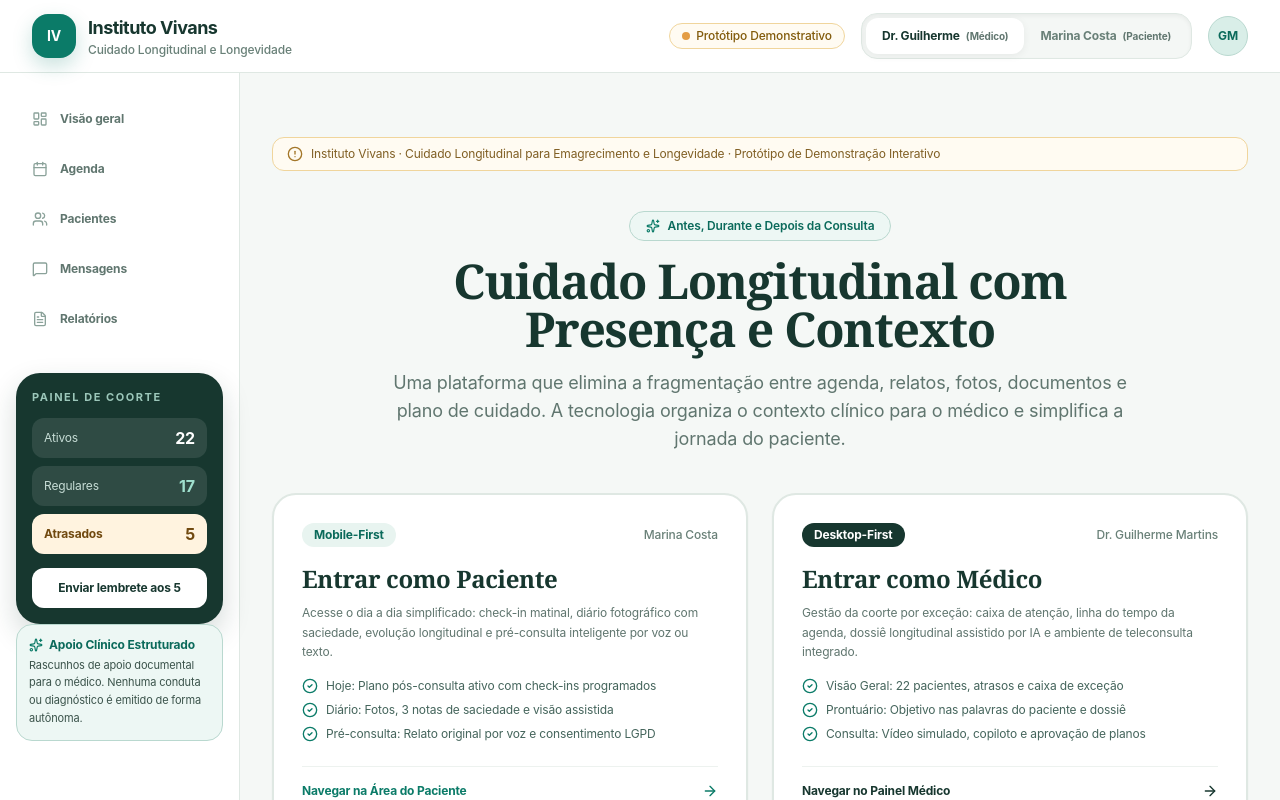
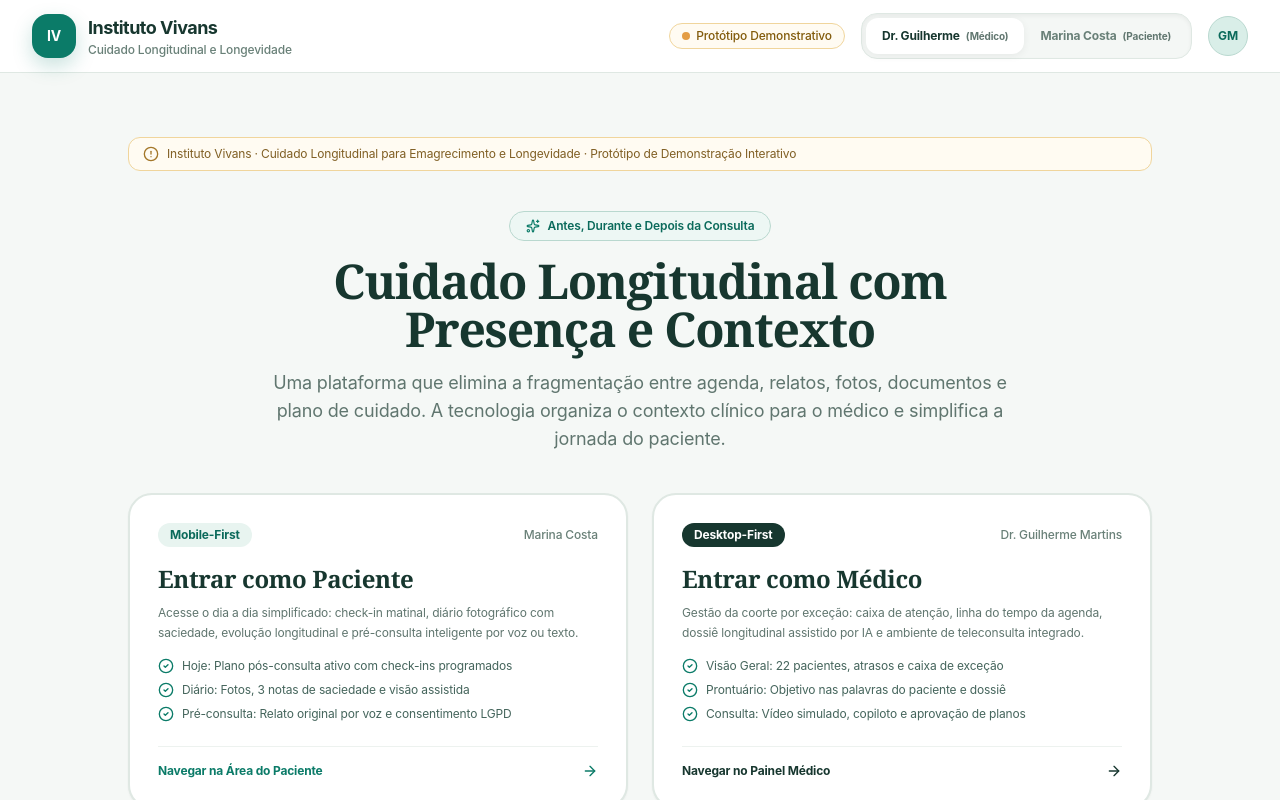
Before and after one commit to vitormilanez/instituto-vivans-cuidado-longitudinal-blkq4fdq1, a React (Vite) app: page / in a window 1280 px wide. Shown: the top 800 px of the page. Built offline with nearby package versions, Linux system fonts and the light colour scheme.

Commit message:
Fix Layout navigation visibility to strictly follow URL path

```diff
--- a/src/components/Layout.tsx
+++ b/src/components/Layout.tsx
@@ -4,7 +4,7 @@ import { NavigationHeader, DoctorSidebar, PatientBottomNav } from '@/components/
 import { useVivans } from '@/context/VivansContext'
 
 export function Layout() {
-  const { role, toastMessage } = useVivans()
+  const { toastMessage } = useVivans()
   const location = useLocation()
 
   const isDoctorRoute = location.pathname.startsWith('/medico')
@@ -34,7 +34,7 @@ export function Layout() {
       {/* Main Body */}
       <div className="mx-auto flex w-full max-w-[1540px] flex-1 min-h-[calc(100vh-72px)]">
         {/* Desktop Doctor Sidebar */}
-        {(isDoctorRoute || (!isPatientRoute && role === 'doctor')) && <DoctorSidebar />}
+        {isDoctorRoute && <DoctorSidebar />}
 
         {/* Content Container */}
         <main
@@ -47,7 +47,7 @@ export function Layout() {
       </div>
 
       {/* Mobile Patient Bottom Navigation */}
-      <PatientBottomNav />
+      {isPatientRoute && <PatientBottomNav />}
     </div>
   )
 }
--- a/src/lib/pocketbase/schema.json
+++ b/src/lib/pocketbase/schema.json
@@ -1,5 +1,5 @@
 {
-  "generatedAt": "2026-08-31T20:04:50.517Z",
+  "generatedAt": "2026-08-31T20:16:53.863Z",
   "collections": [
     {
       "name": "users",
```
Also changed, not shown: .skip.config.json, src/assets/captura-de-tela-2026-08-31-as-17.14.15-93a0c.png (added).
